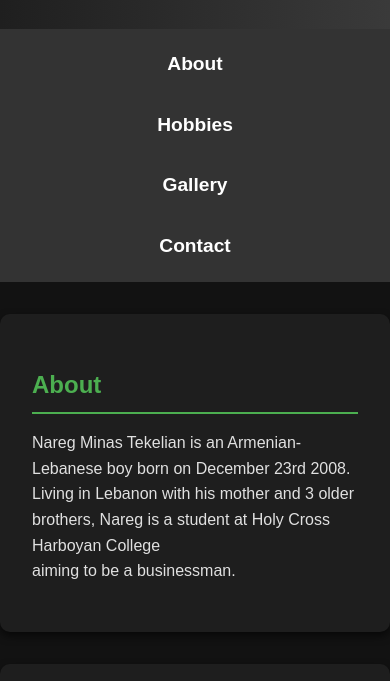
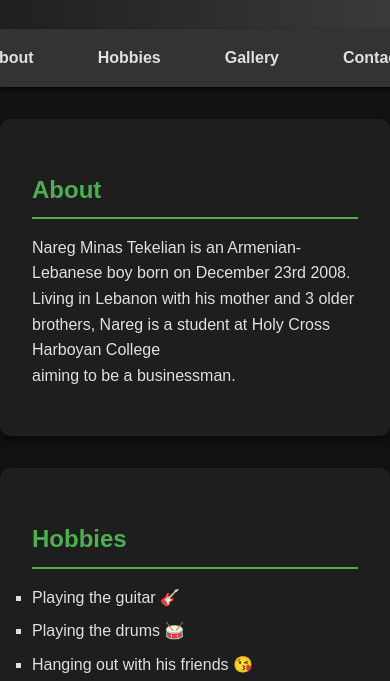
Before and after one commit to infofbnr/naregtekelian, a plain HTML site: page index.html in a window 390 px wide. Shown: the part 163-844 px from the top of the page. Drawn offline with Linux system fonts and the light colour scheme.

Commit message:
restored navbar

```diff
--- a/style.css
+++ b/style.css
@@ -22,42 +22,25 @@ header h1 {
   margin: 0;
 }
 
-/* General navbar styles */
+/* Navigation */
 nav {
+  background: #333; /* Dark navbar */
   display: flex;
   justify-content: center;
-  gap: 20px;
-  background-color: #333;
-  padding: 10px 0;
+  padding: 0.5rem 0;
+  box-shadow: 0 2px 4px rgba(0, 0, 0, 0.8);
 }
-
 nav a {
-  color: #ffffff;
+  color: #e0e0e0; /* Light text for links */
   text-decoration: none;
-  font-size: 1rem;
-  padding: 5px 10px;
+  margin: 0 1rem;
+  padding: 0.5rem 1rem;
+  transition: all 0.3s ease;
   border-radius: 5px;
-  transition: background-color 0.3s;
 }
-
 nav a:hover {
-  background-color: #555;
-}
-
-/* Responsive design for mobile */
-@media (max-width: 768px) {
-  nav {
-      flex-direction: column;
-      align-items: center;
-      gap: 10px;
-  }
-
-  nav a {
-      font-size: 1.2rem;
-      width: 100%;
-      text-align: center;
-      padding: 10px;
-  }
+  background: #4caf50; /* Green highlight */
+  color: #121212; /* Dark text on hover */
 }
 
 /* Sections */
```
